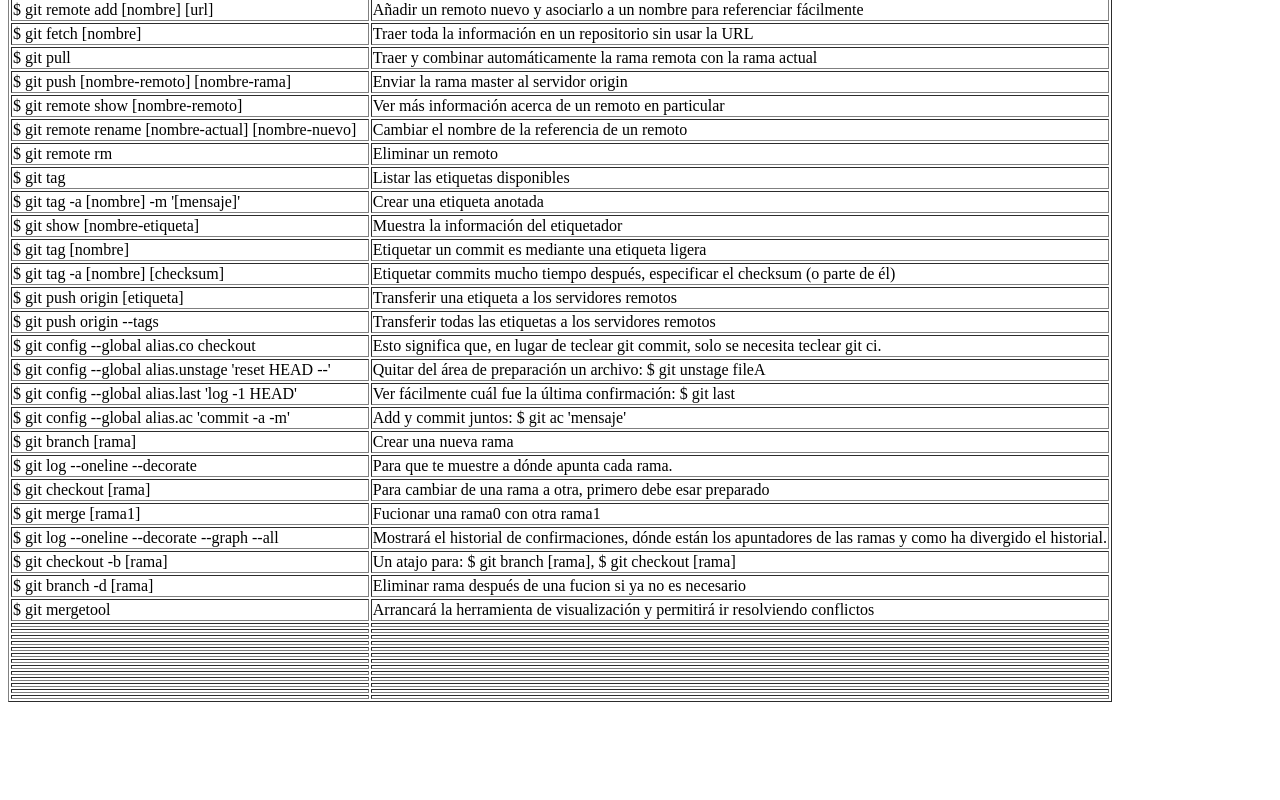
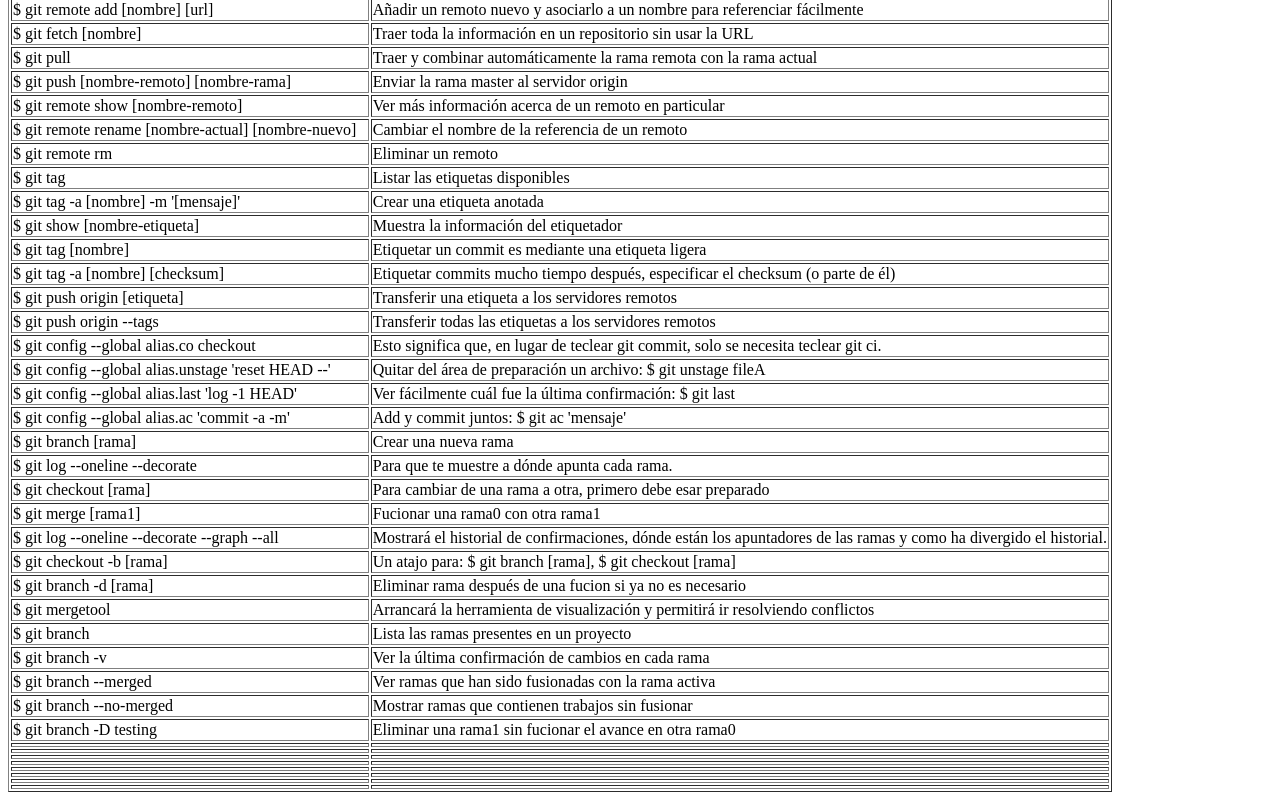
Before and after one commit to Dragon-R/progit, a plain HTML site: page index.html in a window 1280 px wide. Shown: the part 900-1700 px from the top of the page. Before the commit the page ends 1610 px from the top, so only its background shows below. Drawn offline with Linux system fonts and the light colour scheme.

```diff
--- a/index.html
+++ b/index.html
@@ -249,24 +249,24 @@
             <td>Arrancará la herramienta de visualización y permitirá ir resolviendo conflictos</td>
         </tr>
         <tr>
-            <td></td>
-            <td></td>
+            <td>$ git branch</td>
+            <td>Lista las ramas presentes en un proyecto</td>
         </tr>
         <tr>
-            <td></td>
-            <td></td>
+            <td>$ git branch -v</td>
+            <td>Ver la última confirmación de cambios en cada rama</td>
         </tr>
         <tr>
-            <td></td>
-            <td></td>
+            <td>$ git branch --merged</td>
+            <td>Ver ramas que han sido fusionadas con la rama activa</td>
         </tr>
         <tr>
-            <td></td>
-            <td></td>
+            <td>$ git branch --no-merged</td>
+            <td>Mostrar ramas que contienen trabajos sin fusionar</td>
         </tr>
         <tr>
-            <td></td>
-            <td></td>
+            <td>$ git branch -D testing</td>
+            <td>Eliminar una rama1 sin fucionar el avance en otra rama0</td>
         </tr>
         <tr>
             <td></td>
```
